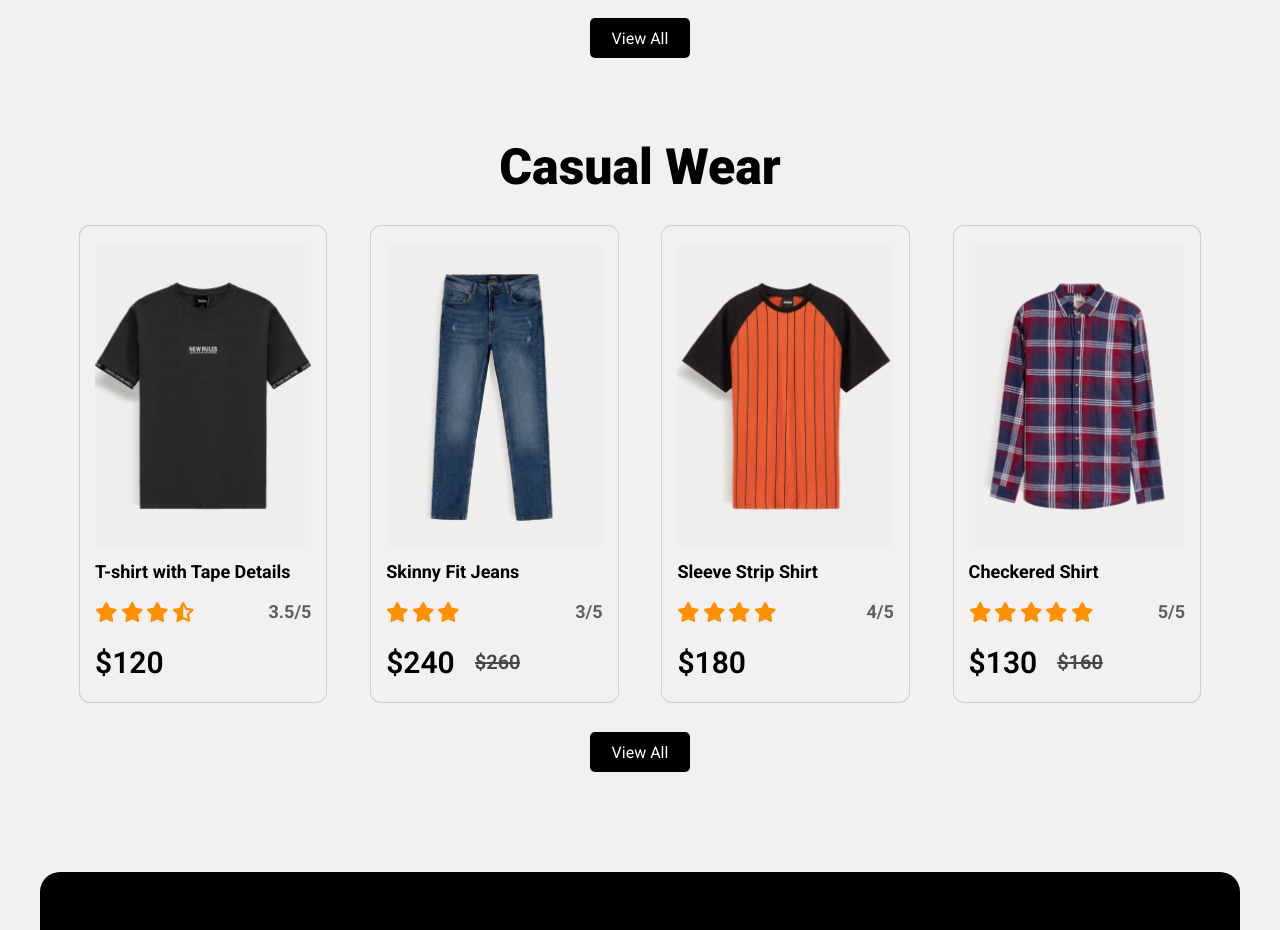
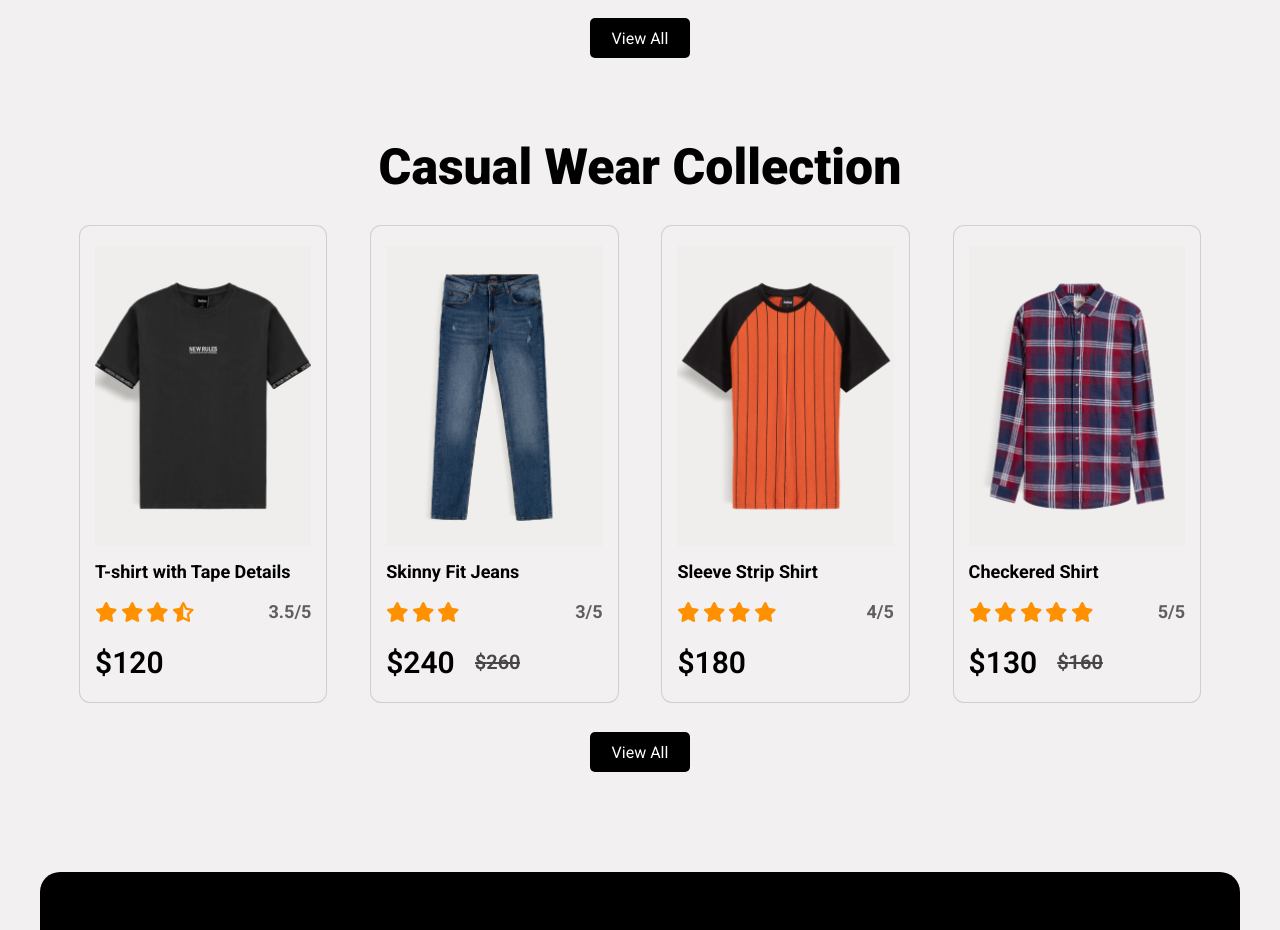
Before and after one commit to Blessen25/clothappcstm, a React (Create React App) app in the folder frontend/clothapp/: page /collection in a window 1280 px wide. Shown: the part 5240-6170 px from the top of the page. Built offline with nearby package versions, Linux system fonts and the light colour scheme.

Commit message:
Commited Changes

```diff
--- a/frontend/clothapp/src/components/collectioncomp/collectioncomp.tsx
+++ b/frontend/clothapp/src/components/collectioncomp/collectioncomp.tsx
@@ -12,13 +12,13 @@ export const CollectionintoComp = () => {
             <Headingwithtitleandhome headingtitle={"COLLECTIONS"} headername={"Collection"} />
             <div className="collectionintro">
                 <HomepageNewarrivals text={"Men’s Collection"} clothdata={newArrivalsData} route="/collection/men" />
-                <HomepageNewarrivals text={"Women’s Collection"} clothdata={newArrivalsData} route="/collection/women"/>
-                <HomepageNewarrivals text={"Kids’ Collection"} clothdata={newArrivalsData} route="/collection/kids"/>
+                <HomepageNewarrivals text={"Women’s Collection"} clothdata={newArrivalsData} route="/collection/women" />
+                <HomepageNewarrivals text={"Kids’ Collection"} clothdata={newArrivalsData} route="/collection/kids" />
                 <HomepageNewarrivals text={"Streetwear Collection"} clothdata={newArrivalsData} route="/collection/streetware" />
                 <HomepageNewarrivals text={"Plus Size Collection"} clothdata={newArrivalsData} route="/collection/plussize" />
                 <HomepageNewarrivals text={"Budget-Friendly Collection"} clothdata={newArrivalsData} route="/collection/budgetfriendly" />
-                <HomepageNewarrivals text={"Denim Collection"} clothdata={newArrivalsData} route="/collection/denim"/>
-                <HomepageNewarrivals text={"Casual Wear"} clothdata={newArrivalsData} route="/collection/casualwear"/>
+                <HomepageNewarrivals text={"Denim Collection"} clothdata={newArrivalsData} route="/collection/denim" />
+                <HomepageNewarrivals text={"Casual Wear Collection"} clothdata={newArrivalsData} route="/collection/casualwear" />
             </div>
         </>
     )
```
